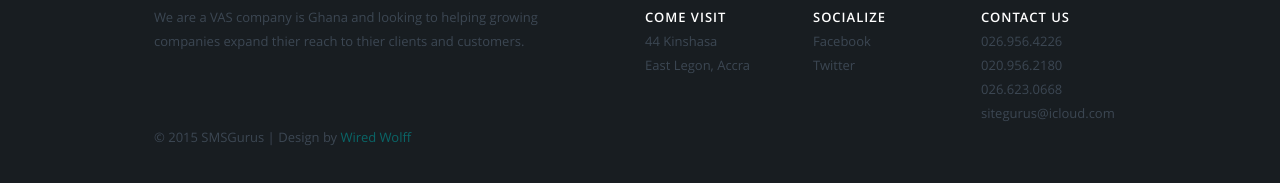
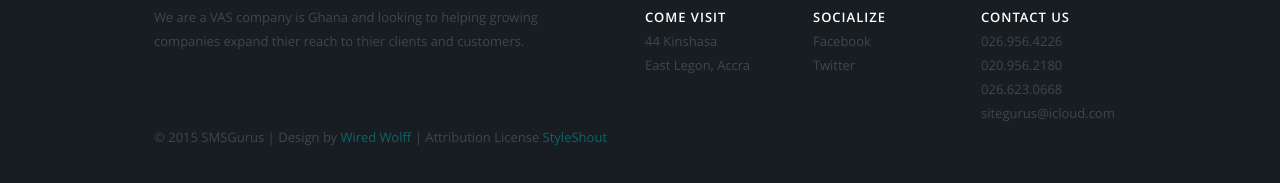
Before and after one commit to zacwolff/smsgurus, a plain HTML site: page index.html in a window 1280 px wide. Shown: the part 5013-5196 px from the top of the page. Drawn offline with nearby package versions, Linux system fonts and the light colour scheme.

Commit message:
Added Credit Link to StyleShout.Com

```diff
--- a/index.html
+++ b/index.html
@@ -458,7 +458,7 @@
 
          </div>
 
-         <p class="copyright">&copy; 2015 SMSGurus | Design by <a title="Zac Wolff" target="_blank" href="http://zacwolff.github.io/">Wired Wolff</a></p>
+         <p class="copyright">&copy; 2015 SMSGurus | Design by <a title="Zac Wolff" target="_blank" href="http://zacwolff.github.io/">Wired Wolff</a> | Attribution License <a title="StyleShout" target="_blank" href="http://www.styleshout.com">StyleShout</a> </p>
 
          <div id="go-top">
             <a class="smoothscroll" title="Back to Top" href="#hero"><i class="icon-up-open"></i></a>
```
Also changed, not shown: readme.txt (deleted), 1 other file.
